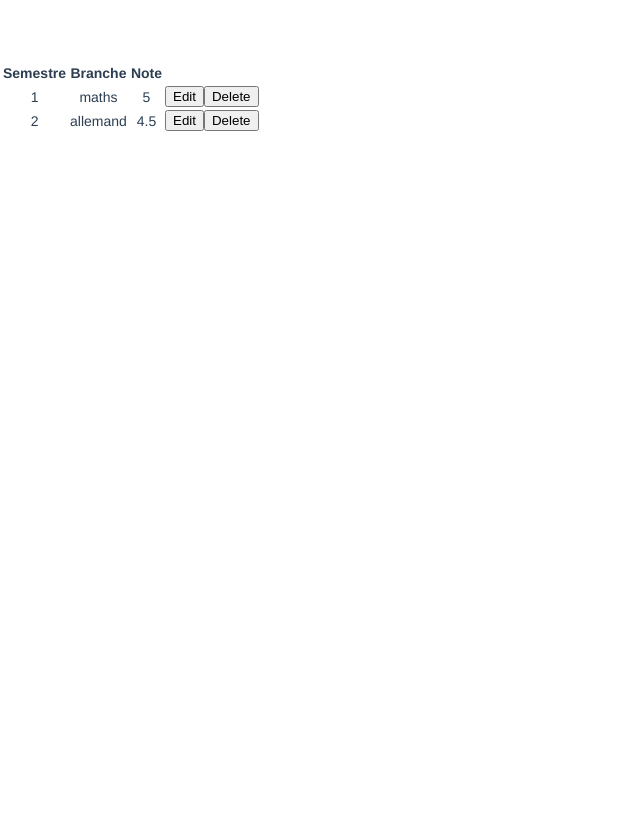
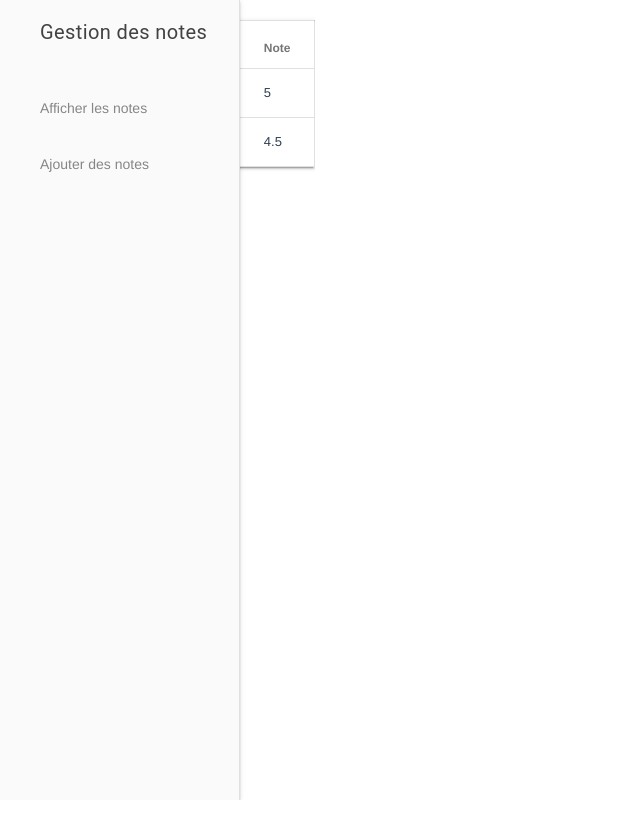
Before and after one commit to nicrausaz/node-pi-adaptation, a Vue app: page / in a window 1280 px wide. Shown: the top 838 px of the page, without its empty margins (0-640 px from the left). After the commit the page ends 800 px from the top, so only its background shows below. Built offline with nearby package versions, Linux system fonts and the light colour scheme.

Commit message:
add mdl title

```diff
--- a/index.html
+++ b/index.html
@@ -1,14 +1,29 @@
 <!DOCTYPE html>
 <html>
+
 <head>
   <link rel="stylesheet" href="https://fonts.googleapis.com/icon?family=Material+Icons">
   <link rel="stylesheet" href="https://code.getmdl.io/1.3.0/material.indigo-pink.min.css">
   <script defer src="https://code.getmdl.io/1.3.0/material.min.js"></script>
-
   <meta charset="utf-8">
   <title>nodepiui</title>
 </head>
+
 <body>
+  <div class="mdl-layout mdl-js-layout mdl-layout--fixed-drawer">
+    <div class="mdl-layout__drawer">
+      <span class="mdl-layout-title">Gestion des notes</span>
+      <nav class="mdl-navigation">
+        <a class="mdl-navigation__link" href="">Afficher les notes</a>
+        <a class="mdl-navigation__link" href="">Ajouter des notes</a>
+      </nav>
+    </div>
+  </div>
+  <main class="mdl-layout__content">
+    <div class="page-content">
       <div id="app"></div>
+    </div>
+  </main>
 </body>
+
 </html>
--- a/src/App.vue
+++ b/src/App.vue
@@ -13,6 +13,7 @@ export default {
       ShowNotes
     }
   }
+
 </script>
 
 
@@ -23,6 +24,5 @@ export default {
     -moz-osx-font-smoothing: grayscale;
     text-align: center;
     color: #2c3e50;
-  margin-top: 60px;
   }
 </style>
--- a/src/components/showNotes.vue
+++ b/src/components/showNotes.vue
@@ -1,19 +1,22 @@
 <template>
   <div class="notesTable">
-    <table>
+    {{msg}}
+    <table class="mdl-data-table mdl-js-data-table mdl-data-table--selectable mdl-shadow--2dp">
       <thead>
         <th>Semestre</th>
         <th>Branche</th>
         <th>Note</th>
       </thead>
-      <tr v-for="item in items">
-        <td>{{item.semestre}}</td>
-        <td>{{item.branche}}</td>
-        <td>{{item.note}}</td>
-        <button>Edit</button>
-        <button>Delete</button>
-      </tr>
+      <tbody>
+        <tr v-for="item in items">
+          <td class="mdl-data-table__cell--non-numeric">{{item.semestre}}</td>
+          <td class="mdl-data-table__cell--non-numeric">{{item.branche}}</td>
+          <td class="mdl-data-table__cell--non-numeric">{{item.note}}</td>
+        </tr>
+      </tbody>
     </table>
+    <button>Edit</button>
+    <button>Delete</button>
   </div>
 </template>
 
@@ -22,6 +25,7 @@
     name: 'notesTable',
     data () {
       return {
+        msg: 'Notes:',
         items: [
           { semestre: 1, branche: 'maths', note: 5 },
           { semestre: 2, branche: 'allemand', note: 4.5 }
@@ -31,24 +35,3 @@
   }
 
 </script>
-
-<style scoped>
-  h1,
-  h2 {
-    font-weight: normal;
-  }
-
-  ul {
-    list-style-type: none;
-    padding: 0;
-  }
-
-  li {
-    display: inline-block;
-    margin: 0 10px;
-  }
-
-  a {
-    color: #42b983;
-  }
-</style>
```
Also changed, not shown: src/assets/logo.png (deleted). Lines whose indentation alone changed are shown as unchanged.
